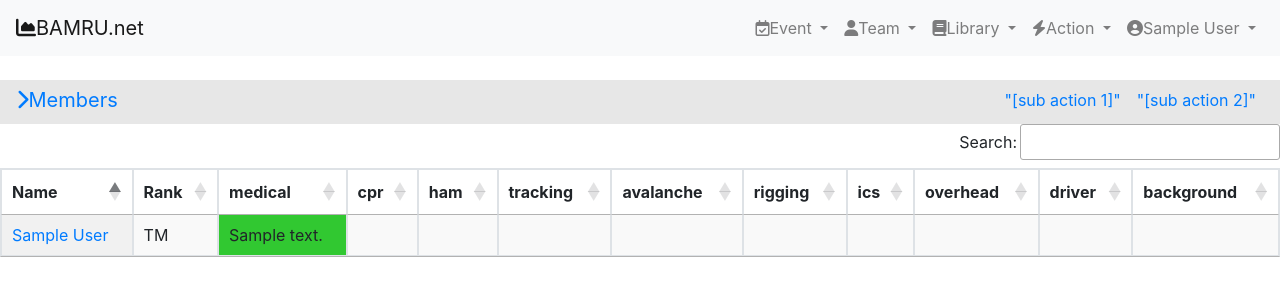
After one commit to BAMRU-Tech/bamru_net, a Django app: page /cert/ in a window 1280 px wide. The commit adds this page. Shown: the top 300 px of the page. Run offline with Django 3.2, Linux system fonts and the light colour scheme; a user stored in the database is signed in; tables that the repository leaves empty hold one stand-in row (values such as "Sample post"); parts of the project's set-up code (start-up, migrations or seed data) failed here and were passed over; some libraries are stand-ins or nearby versions.

Commit message:
Add team view of certs

```diff
--- a/bamru_net/urls.py
+++ b/bamru_net/urls.py
@@ -53,6 +53,8 @@ urlpatterns = [
     path('do/plan/', views.DoPlanView.as_view(), name='do_plan'),
     path('do/edit/', views.DoEditView.as_view(), name='do_form'),
 
+    path('cert/', views.CertListView.as_view(), name='cert_list'),
+
     path('', include('message.urls')),
 
     url(r'^api/', include(router.urls)),
--- a/main/models/member.py
+++ b/main/models/member.py
@@ -8,6 +8,7 @@ from django.utils import timezone
 
 from .base import BaseModel, BasePositionModel
 
+from datetime import timedelta
 
 class CustomUserManager(BaseUserManager):
     """Allows username to be case insensitive."""
@@ -15,14 +16,21 @@ class CustomUserManager(BaseUserManager):
         case_insensitive_username_field = '{}__iexact'.format(self.model.USERNAME_FIELD)
         return self.get(**{case_insensitive_username_field: username})
 
-class PageMemberManager(models.Manager):
+class ActiveMemberManager(models.Manager):
     def get_queryset(self):
         return super().get_queryset().filter(member_rank__in=['TM','FM','T'])
+
+class CurrentMemberManager(models.Manager):
+    def get_queryset(self):
+        return super().get_queryset().filter(
+            member_rank__in=['TM','FM','T','R','S','A'])
 
 class Member(AbstractBaseUser, PermissionsMixin, BaseModel):
     USERNAME_FIELD = 'username'
     REQUIRED_FIELDS = ['first_name', 'last_name']
     objects = CustomUserManager()
+    active = ActiveMemberManager()
+    members = CurrentMemberManager()
 
     TYPES = (
         ('TM', 'Technical Member'),
@@ -50,8 +58,6 @@ class Member(AbstractBaseUser, PermissionsMixin, BaseModel):
     is_current_do = models.BooleanField(default=False)
     sign_in_count = models.IntegerField(default=0)
     last_sign_in_at = models.DateTimeField(blank=True, null=True)
-
-    page_objects = PageMemberManager()
 
     def __str__(self):
         return self.full_name
@@ -266,8 +272,20 @@ class DoAvailable(BaseModel):  # was AvailDos
 
 
 class Cert(BasePositionModel):
+    TYPES = (
+        ('medical', 'medical'),
+        ('cpr', 'cpr'),
+        ('ham', 'ham'),
+        ('tracking', 'tracking'),
+        ('avalanche', 'avalanche'),
+        ('rigging', 'rigging'),
+        ('ics', 'ics'),
+        ('overhead', 'overhead'),
+        ('driver', 'driver'),
+        ('background', 'background'),
+        )
     member = models.ForeignKey(Member, on_delete=models.CASCADE)
-    type = models.TextField(blank=True, null=True)
+    type = models.CharField(choices=TYPES, max_length=255)
     expiration = models.DateField(blank=True, null=True)
     description = models.TextField(blank=True, null=True)
     comment = models.TextField(blank=True, null=True)
@@ -280,3 +298,26 @@ class Cert(BasePositionModel):
     ninety_day_notice_sent_at = models.DateTimeField(blank=True, null=True)
     thirty_day_notice_sent_at = models.DateTimeField(blank=True, null=True)
     expired_notice_sent_at = models.DateTimeField(blank=True, null=True)
+
+    def __str__(self):
+        return self.description
+
+    @property
+    def is_expired(self):
+        # We will allow certs expiring today, thus < not <=
+        return ((self.expiration is None) or
+                (self.expiration < timezone.now().date()))
+
+    @property
+    def color(self):
+        exp = self.expiration
+        now = timezone.now().date()
+        if not exp:
+            return "white"
+        if exp < now:
+            return "pink"
+        if exp < now + timedelta(days=30):
+            return "orange"
+        if exp < now + timedelta(days=90):
+            return "yellow"
+        return "limegreen"
--- /dev/null
+++ b/main/templates/cert_list.html
@@ -0,0 +1,72 @@
+{% extends 'base_table.html' %}
+
+{% block js %}
+{{ block.super }}
+  <script>
+    $(document).ready( function() {
+      $('#dTbl').DataTable( {
+        responsive: true,
+        paging:   false,
+        info:     false,
+        order: [[ 0, "asc" ]],
+        columnDefs: [
+          { responsivePriority: 1, targets: 0 },
+          { responsivePriority: 2, targets: 3 },
+          { responsivePriority: 3, targets: 4}
+        ]
+      });
+    });
+  </script>
+{% endblock %}
+
+{% block content %}
+<main>
+  {% if member_list %}
+  <table id="dTbl" class="display table-bordered wrap" style="width:100%">
+    <thead>
+      <tr>
+        <th>Name</th><th>Rank</th>
+        {% for h in headers %}<th>{{h}}</th>{% endfor %}
+      </tr>
+    </thead>
+
+    <tbody>
+      {% for member in member_list %}
+      <tr>
+        <td><a href="{% url 'member_detail' member.id %}">{{ member.full_name }}</a></td>
+        <td data-sort="{{ member.rank_order }}"> {{ member.rank }}</td>
+        {% for c in member.certs %}
+        <td bgcolor="{{c.cert.color | default:"white" }}">
+          {% if c.count %}
+          {{ c.cert }}
+          {% if c.count > 1 %}*{% endif %}
+          {% endif %}
+        </td>
+        {% endfor %}
+      </tr>
+      {% endfor %}
+    </tbody>
+  </table>
+  {% else %}
+  <p>No members are available.</p>
+  {% endif %}
+</main>
+{% endblock %}
+
+{% block subheader %}
+<a class="navbar-brand" href="#">
+  <i class="fa fa-chevron-right"></i>Members
+</a>
+<ul class="navbar-nav ml-auto">
+  <li class="nav-item dropdown">
+    <a class="nav-link">
+      "[sub action 1]"
+    </a>
+  </li>
+  <li class="nav-item dropdown">
+    <a class="nav-link">
+      "[sub action 2]"
+    </a>
+  </li>
+</ul>
+{% endblock %}
--- a/main/templates/navbar.html
+++ b/main/templates/navbar.html
@@ -42,7 +42,7 @@
             <i class="fa fa-calendar"></i>
             Availability
           </a>
-          <a class="dropdown-item" href="/quals">
+          <a class="dropdown-item" href="{% url 'cert_list' %}">
             <i class="fa fa-certificate"></i>
             Certifications
           </a>
--- a/main/views/member_views.py
+++ b/main/views/member_views.py
@@ -8,7 +8,7 @@ from django.shortcuts import get_object_or_404, render, render_to_response
 from django.urls import reverse, reverse_lazy
 from django.utils import timezone
 from django.views import generic
-from main.models import DoAvailable, Event, Member, Participant, Period, Unavailable
+from main.models import Cert, Member, Unavailable
 
 from django.forms.widgets import Select, Widget, SelectDateWidget
 
@@ -21,47 +21,6 @@ logger = logging.getLogger(__name__)
 
 from django_datatables_view.base_datatable_view import BaseDatatableView
 from django.utils.html import escape
-
-class OrderListJson(BaseDatatableView):
-    # The model we're going to show
-    model = Member
-
-    # define the columns that will be returned
-    columns = ['last_name', 'member_rank', 'role', 'phone', 'email']
-
-    # define column names that will be used in sorting
-    # order is important and should be same as order of columns
-    # displayed by datatables. For non sortable columns use empty
-    # value like ''
-    order_columns = ['last_name', 'member_rank', 'role', '', '']
-
-    # set max limit of records returned, this is used to protect our site
-    # if someone tries to attack our site and make it return huge amount of data
-    max_display_length = 500
-
-    def render_column(self, row, column):
-        # We want to render user as a custom column
-        return super(OrderListJson, self).render_column(row, column)
-
-    def filter_queryset(self, qs):
-        # use parameters passed in GET request to filter queryset
-
-        # simple example:
-        search = self.request.GET.get(u'search[value]', None)
-        if search:
-            qs = qs.filter(name__istartswith=search)
-
-        # more advanced example using extra parameters
-        filter_customer = self.request.GET.get(u'customer', None)
-
-        if filter_customer:
-            customer_parts = filter_customer.split(' ')
-            qs_params = None
-            for part in customer_parts:
-                q = Q(customer_firstname__istartswith=part)|Q(customer_lastname__istartswith=part)
-                qs_params = qs_params | q if qs_params else q
-            qs = qs.filter(qs_params)
-        return qs
 
 
 class MemberIndexView(LoginRequiredMixin, generic.ListView):
@@ -76,6 +35,41 @@ class MemberIndexView(LoginRequiredMixin, generic.ListView):
 class MemberDetailView(LoginRequiredMixin, generic.DetailView):
     model = Member
     template_name = 'member_detail.html'
+
+
+class CertListView(LoginRequiredMixin, generic.ListView):
+    template_name = 'cert_list.html'
+    context_object_name = 'member_list'
+
+    def get_queryset(self):
+        # 0 = cert
+        # 1 = count
+        cert_lookup = {}
+        for idx, t in enumerate(Cert.TYPES):
+            cert_lookup[t[0]] = idx
+        qs = Member.members.prefetch_related('cert_set')
+        for m in qs:
+            m.certs = [{'cert':None, 'count':0} for x in cert_lookup]
+            #m.cert_count = cert_count.copy()
+            for c in m.cert_set.all():
+                idx = cert_lookup[c.type]
+                prev = m.certs[idx]['cert']
+                # Choose when to replace the existing one in the list
+                if ((not prev) or
+                    (not prev.position) or
+                    ((prev.position > c.position) and
+                     (prev.is_expired or not c.is_expired)) or
+                    (prev.is_expired and not c.is_expired)
+                ):
+                    m.certs[idx]['cert'] = c
+                m.certs[idx]['count'] += 1
+                #m.cert_count[idx] += 1
+        return qs
+
+    def get_context_data(self, **kwargs):
+        context = super().get_context_data(**kwargs)
+        context['headers'] = [x[1] for x in Cert.TYPES]
+        return context
 
 
 class UnavailableListView(LoginRequiredMixin, generic.ListView):
--- a/message/views.py
+++ b/message/views.py
@@ -55,7 +55,7 @@ class MessageCreateView(LoginRequiredMixin, generic.edit.CreateView):
             initial['text'] = str(period)
 
             if period_format == 'invite':
-                members = Member.page_objects.exclude(
+                members = Member.active.exclude(
                     participant__period=period_id)
                 template_str = 'Available?'
             else:
```
